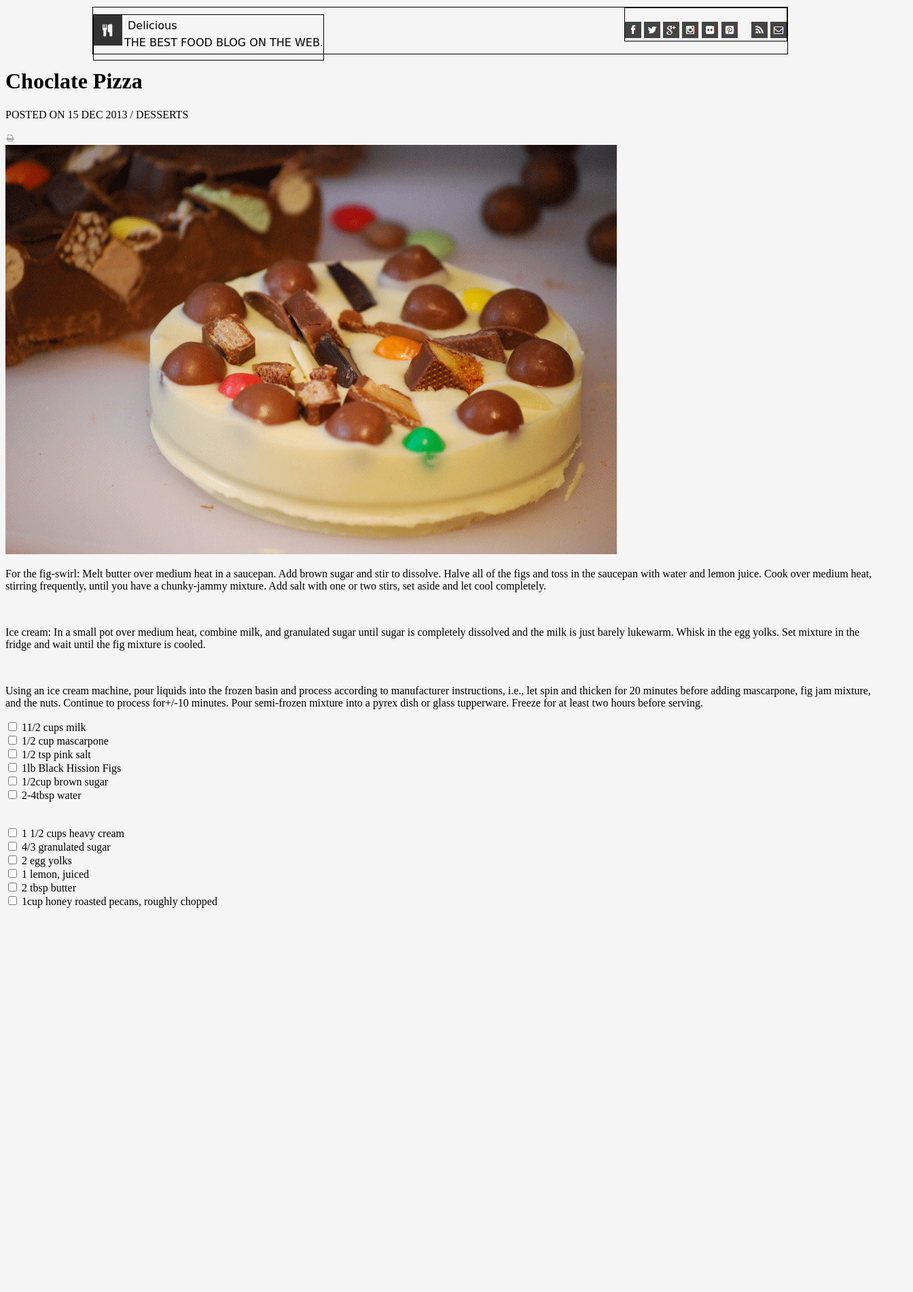
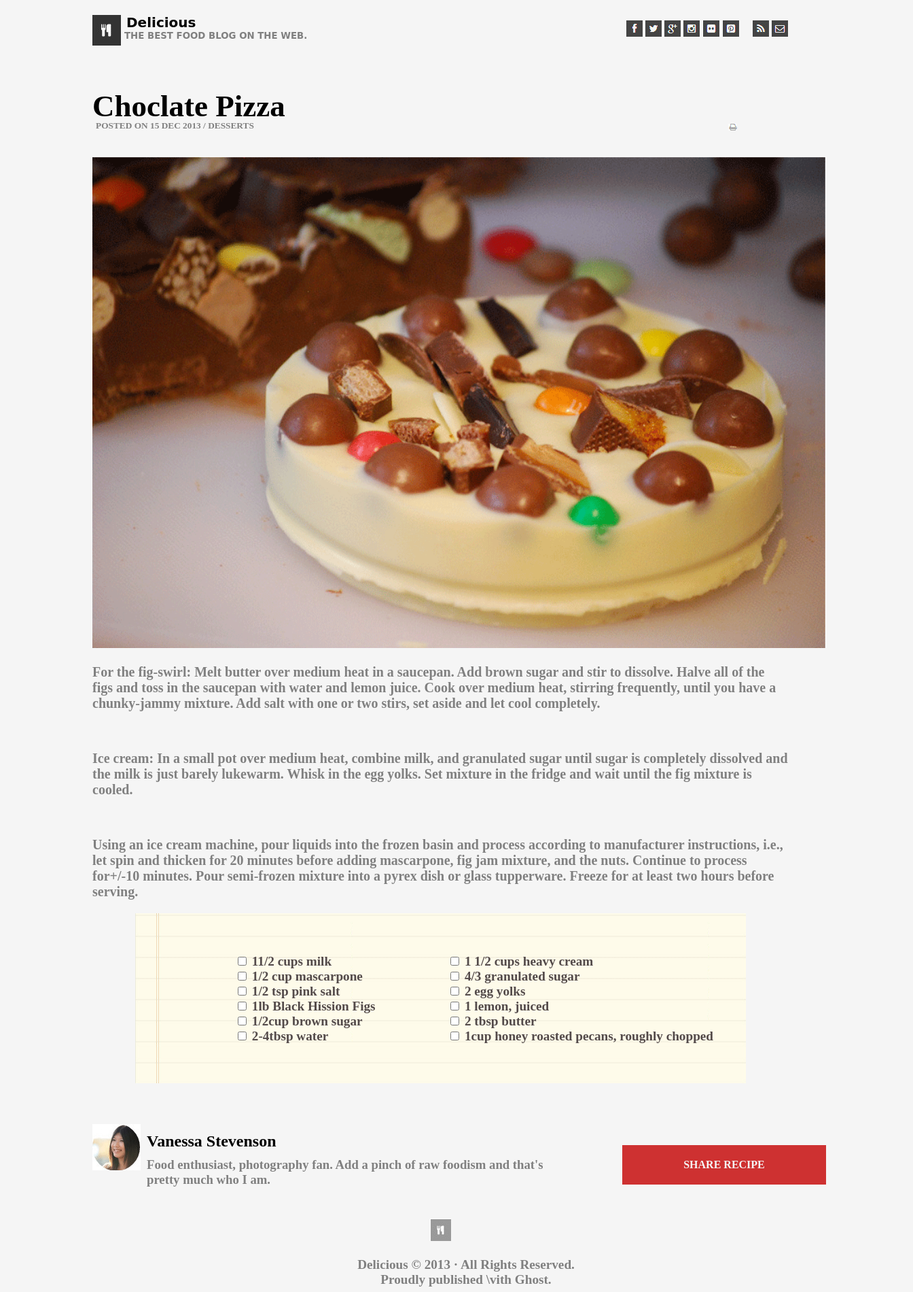
Before and after one commit to Ahmad-AbuOsbeh/choclate-pizza, a plain HTML site: page index.html in a window 1280 px wide. Shown: the whole page at 68% size, 1344 px wide, since content can reach past the window. Before the commit the page ends 1343 px from the top, so only its background shows below. Drawn offline with Linux system fonts and the light colour scheme.

Commit message:
Ahmad's work

```diff
--- a/css/style.css
+++ b/css/style.css
@@ -8,7 +8,7 @@ body{
 
 }
 header{
-    border: 1px solid black;
+    /* border: 1px solid rgb(180, 21, 21); */
     height: 70px;
     margin:10px;
     margin-left: 10%;
@@ -18,32 +18,37 @@ header{
 
 }
 #Container{
-    border: 1px solid black;
+    /* border: 1px solid black; */
 float:left;
-margin-top: 10px;
+margin-top: 12px;
+/* height: 70px; */
 
 }
 #Container2{
-    border: 1px solid black;
+    /* border: 1px solid black; */
     float: right;
 
 }
-#logo{
-    float: left;
-    margin: top 10px;
-}
-#delicious{
+
+#Container p{
+    /* position: relative; */
+    margin-left: 50px;
+    margin-top: -50px;
+    font-size: 20px;
+    font-weight: bolder;
     font-family: 'Londrina Solid', cursive;/* float: right; */
-margin-top: -10px;
-margin-left: 50px;
 
 }
-#best{
+
+#Container h3{
     font-family: 'Londrina Solid', cursive;
-    /* float: right; */
-    margin-top: -10px;
-    margin-left: 45px;
+    font-size: smaller;
+    margin-left: 47px;
+    margin-top: -20px;
+    color: grey;
 }
+
+
 #shourcuts{
     float: left;
 margin-top: 20px;
@@ -54,3 +59,143 @@ margin-right: 20px;
     float: left;
     margin-top: 20px;
 }
+
+#Pizza{
+
+    /* border: 2px solid black; */
+    height: 100px;
+    margin-left: 10%;
+    margin-right: 10%;
+    width: auto;
+    margin-top: 50px;
+
+}
+
+#Pizza img{
+    float: right;
+    margin-top: -30px;
+    margin-right: 75px;
+
+
+}
+#Pizza h1{
+margin-top: 0px;
+font-size: 45px;
+}
+
+#Pizza p{
+ float: left;
+ margin-top: -35px;
+ margin-left: 5px;
+ font-weight: bolder;
+ color: gray;
+ font-size: smaller;
+
+}
+
+#chocoPizza{
+    margin-left: 10%;
+    margin-right: 10%;
+    width: 1080px;
+    /* text-align: center; */
+}
+
+.p{
+    margin-left: 10%;
+    margin-right: 10%;
+    width: auto;
+    font-size: 20px;
+    font-weight: bolder;
+    color: grey;
+    /* text-align: right; */
+    /* text-align: start; */
+}
+
+#allcecks{
+    margin-left: 10%;
+    margin-right: 10%;
+    width: auto;
+    background-image: url("../images/list-bg.png");
+    background-repeat: no-repeat;
+    background-position: center;
+    /* border:2px dashed #333; */
+    /* background-color: lawngreen; */
+    height: 250px;
+    padding: 10px;
+    font-size: larger;
+    font-weight: bold;
+    color: rgb(83, 74, 74);
+
+}
+
+#notes{
+    float: left;
+    margin-left: 200px;
+    margin-top: 50px;
+}
+
+#notes2{
+    float: right;
+    margin-right: 100px;
+    margin-top: 50px;
+
+}
+
+#hatchline{
+    /* border: black solid; */
+    height: 25px;
+    margin-top: 35px;
+    margin-left: 10%;
+    margin-right: 10%;
+    width: auto;
+    /* -webkit-line-break:5px ; */
+
+}
+
+#vanessa{
+    margin-left: 10%;
+    margin-right: 10%;
+    width: auto;
+}
+
+#vanessa h2{
+    margin-left: 80px;
+    margin-top:-60px;
+}
+
+#vanessa h3{
+    margin-left: 80px;
+    margin-top:-10px;
+    width: 600px;
+    color: gray;
+}
+
+#vanessa h4{
+    margin-left: 780px;
+    margin-top:-80px;
+    /* border: green solid; */
+    width: 300px;
+    padding: 20px;
+    padding-left: 30px;
+    padding-right: 30px;
+    text-align: center;
+    background-color: rgb(206, 49, 49);
+    color: whitesmoke;
+
+}
+
+footer{
+    margin-left: 10%;
+    margin-right: 10%;
+    width: auto;
+    text-align: center;
+    margin-top: 50px;
+}
+
+footer p{
+    font-size: larger;
+    width: 350px;
+margin-left:375px ;
+font-weight: bolder;
+color: gray;
+}
--- a/index.html
+++ b/index.html
@@ -14,15 +14,15 @@
 <body>
     <header>
         <div id="Container">
-            <div id="logo">
+
                 <img src="/images/logo.png" alt="logo">
-            </div>
-            <div id="delicious">
+
+
                 <p>Delicious</p>
-            </div>
-            <div id="best">
-                <p>THE BEST FOOD BLOG ON THE WEB.</p>
-            </div>
+
+
+                <h3>THE BEST FOOD BLOG ON THE WEB.</h3>
+
         </div>
         <div id="Container2">
             <div id="shourcuts">
@@ -54,10 +54,10 @@
             <img src="/images/print-icon.png" alt="print">
 
         </div>
-        <div id="chocoPizza">
-            <img src="/images/choco-pizza.png" alt="choco-pizza">
-        </div>
-        <div id="contPargh"></div>
+
+            <img id="chocoPizza" src="/images/choco-pizza.png" alt="choco-pizza">
+
+        <!-- <div id="contPargh"></div> -->
         <p class="p">
             For the fig-swirl: Melt butter over medium heat in a saucepan. Add brown sugar and stir to dissolve. Halve
             all of the figs and toss in the saucepan with water and lemon juice. Cook over medium heat, stirring
@@ -78,7 +78,7 @@
             Freeze for at least two hours before serving.
         </p>
 
-        </div>
+        <section id='allcecks'>
 
         <div id="notes">
             <input type="checkbox" id="firstCheck" name="firstCheck">
@@ -99,8 +99,7 @@
             <input type="checkbox" id="sixthCheck" name="sixthCheck">
             <label for="sixthCheck"> 2-4tbsp water</label>
         </div>
-<br>
-<br>
+
         <div id="notes2">
             <input type="checkbox" id="firstCheck2" name="firstCheck2">
             <label for="firstCheck2">1 1/2 cups heavy cream</label>
@@ -120,7 +119,21 @@
             <input type="checkbox" id="sixthCheck2" name="sixthCheck2">
             <label for="sixthCheck2">1cup honey roasted pecans, roughly chopped </label>
         </div>
+    </section>
+    <div id="hatchline">
 
+    </div>
+    <div id='vanessa'>
+        <img src="images/van-pic.png" alt="">
+        <h2>Vanessa Stevenson</h2>
+        <h3>Food enthusiast, photography fan. Add a pinch of raw foodism and that's pretty much who I am. </h3>
+        <h4>SHARE RECIPE</h4>
+
+    </div>
+    <footer>
+        <img src="images/small-logo.png" alt="">
+        <p>Delicious © 2013 · All Rights Reserved. Proudly published \vith Ghost.</p>
+    </footer>
     </main>
 
 </body>
```
